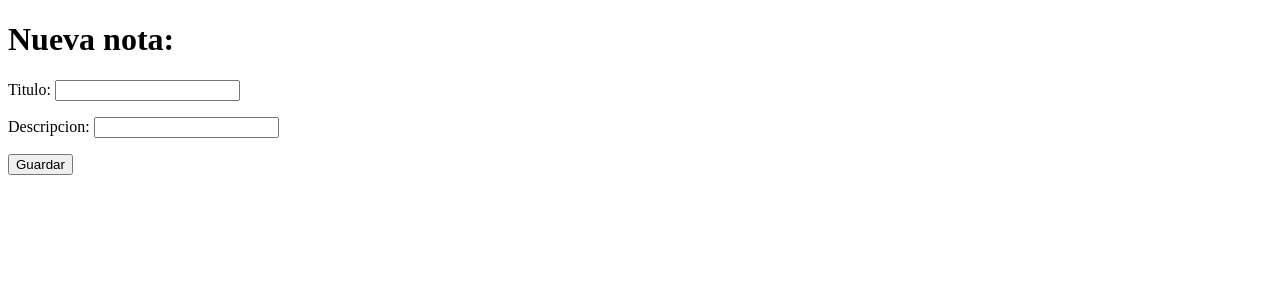
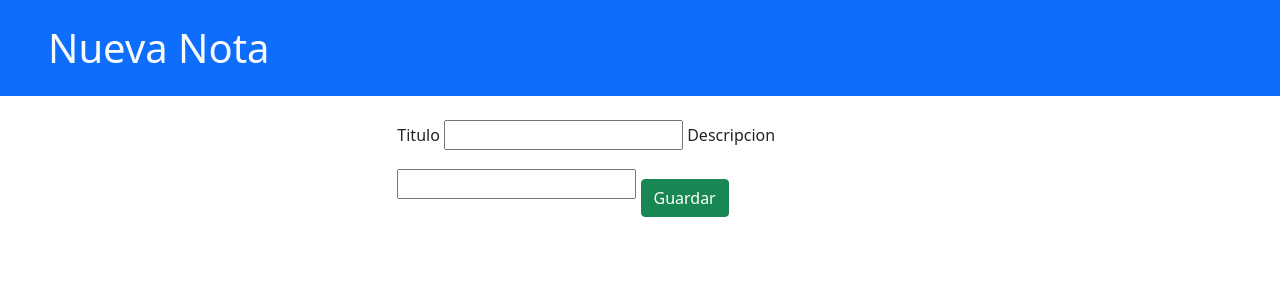
Before and after one commit to devrrior/django-crud, a Django app: page /notas/new/ in a window 1280 px wide. Shown: the top 300 px of the page. Run offline with Django 4.2, Linux system fonts and the light colour scheme.

Commit message:
update(nota_form.html): add bootstrap

```diff
--- a/templates/notas/nota_form.html
+++ b/templates/notas/nota_form.html
@@ -1,15 +1,36 @@
 <!DOCTYPE html>
 <html lang="en">
+
 <head>
-	<meta charset="UTF-8">
-	<meta http-equiv="X-UA-Compatible" content="IE=edge">
-	<meta name="viewport" content="width=device-width, initial-scale=1.0">
-	<title>Nueva nota</title>
+  <meta charset="UTF-8">
+  <meta http-equiv="X-UA-Compatible" content="IE=edge">
+  <meta name="viewport" content="width=device-width, initial-scale=1.0">
+  <link href="https://cdn.jsdelivr.net/npm/bootstrap@5.1.3/dist/css/bootstrap.min.css" rel="stylesheet"
+    integrity="sha384-1BmE4kWBq78iYhFldvKuhfTAU6auU8tT94WrHftjDbrCEXSU1oBoqyl2QvZ6jIW3" crossorigin="anonymous">
+  <title>Nueva nota</title>
 </head>
+
 <body>
-	<h1>Nueva nota:</h1>
-	<form method="post"> {% csrf_token %}
-		{{ form.as_p }}
-		<input type="submit" value="Guardar">
+  <nav class="navbar navbar-dark bg-primary">
+    <div>
+      <h1 class="my-3 ms-5 me-3 text-light d-inline-block">Nueva Nota</h1>
+
+    </div>
+  </nav>
+
+  <div class="col-xl-5 col-lg-6 col-md-8 col-sm-10 mx-auto form p-4">
+      <form method="post"> {% csrf_token %}
+      {% for field in form %}
+      <label class="form-label" for="{{ field.auto_id }}">{{ field.label }}</label>
+      {{ field }}
+      {% endfor %}
+      <input class="btn btn-success mt-4" type="submit" value="Guardar">
+    </form>
+  </div>
+
+  <script src="https://cdn.jsdelivr.net/npm/bootstrap@5.1.3/dist/js/bootstrap.bundle.min.js"
+    integrity="sha384-ka7Sk0Gln4gmtz2MlQnikT1wXgYsOg+OMhuP+IlRH9sENBO0LRn5q+8nbTov4+1p"
+    crossorigin="anonymous"></script>
 </body>
+
 </html>
```
